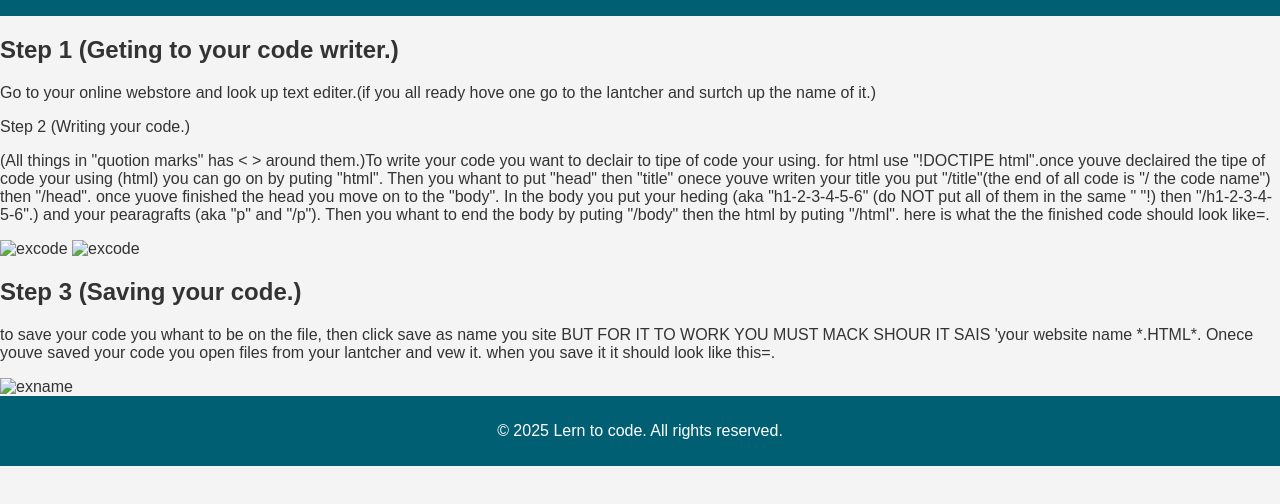
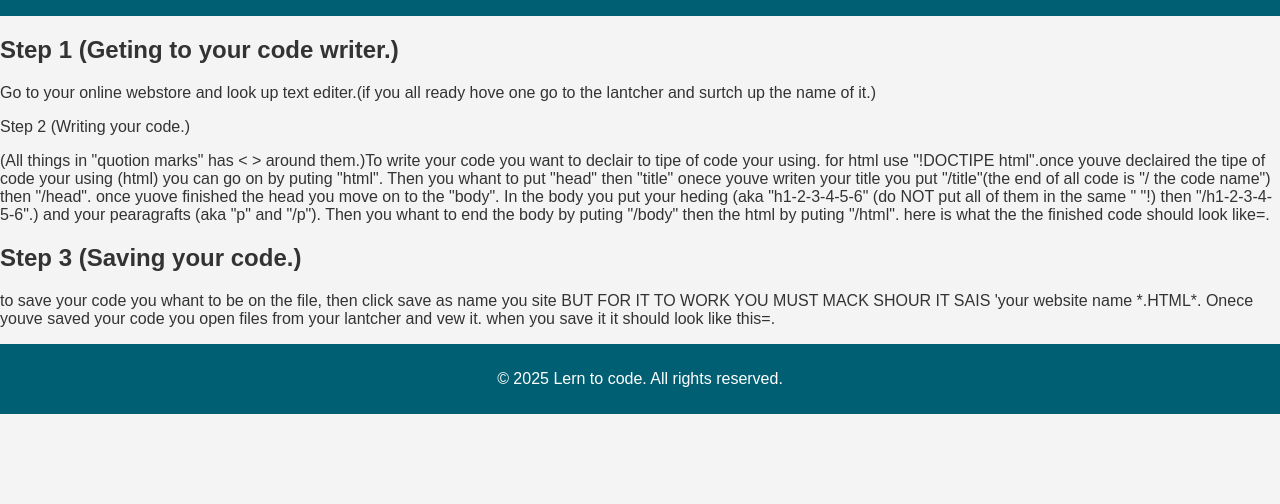
Before and after one commit to garaz24680-ux/How-to-code, a plain HTML site: page code.html in a window 1280 px wide. Shown: the part 94-598 px from the top of the page. Drawn offline with Linux system fonts and the light colour scheme.

Commit message:
Remove image tags and fix text in code.html
Removed image references and corrected text formatting.

```diff
--- a/code.html
+++ b/code.html
@@ -31,14 +31,11 @@
         <section id="step2"
              <h2>Step 2 (Writing your code.)</h2>
                 <p>(All things in "quotion marks" has < > around them.)To write your code you want to declair to tipe of code your using. for html use "!DOCTIPE html".once youve declaired the tipe of code your using (html) you can go on by puting "html".  Then you whant to put "head" then "title" onece youve writen your title you put "/title"(the end of all code is "/ the code name") then "/head". once yuove finished the head you move on to the "body". In the body you put your heding (aka "h1-2-3-4-5-6" (do NOT put all of them in the same " "!) then "/h1-2-3-4-5-6".) and your pearagrafts (aka "p" and "/p"). Then you whant to end the body by puting "/body" then the html by puting "/html". here is what the the finished code should look like=.</p>
-            <img src="file:///home/chronos/u-6a84b95163f41b927c0186131672c6564519ff31/MyFiles/Downloads/html/qp/imeg/excode-dark.png" alt="excode">
-            <img src="file:///home/chronos/u-6a84b95163f41b927c0186131672c6564519ff31/MyFiles/Downloads/html/qp/imeg/excode-light.png" alt="excode">
         </section>
 
         <section id="step3">
             <h2>Step 3 (Saving your code.)</h2>
                 <p>to save your code you whant to be on the file, then click save as name you site BUT FOR IT TO WORK YOU MUST MACK SHOUR IT SAIS 'your website name *.HTML*. Onece youve saved your code you open files from your lantcher and vew it. when you save it it should look like this=.</p>
-            <img src="file:///home/chronos/u-6a84b95163f41b927c0186131672c6564519ff31/MyFiles/Downloads/html/qp/imeg/exname.png" alt="exname"
         </section>
 
     </main>
```
